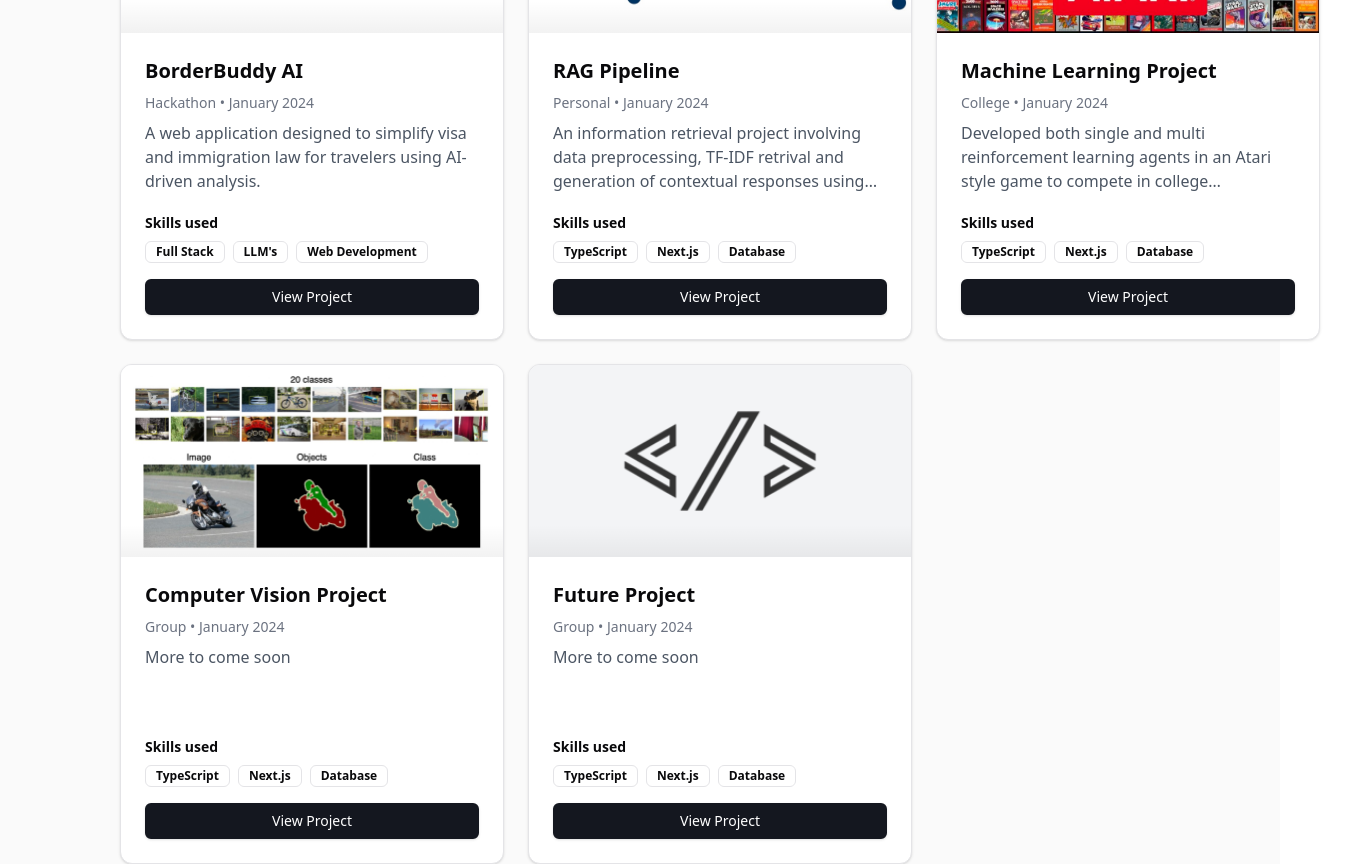
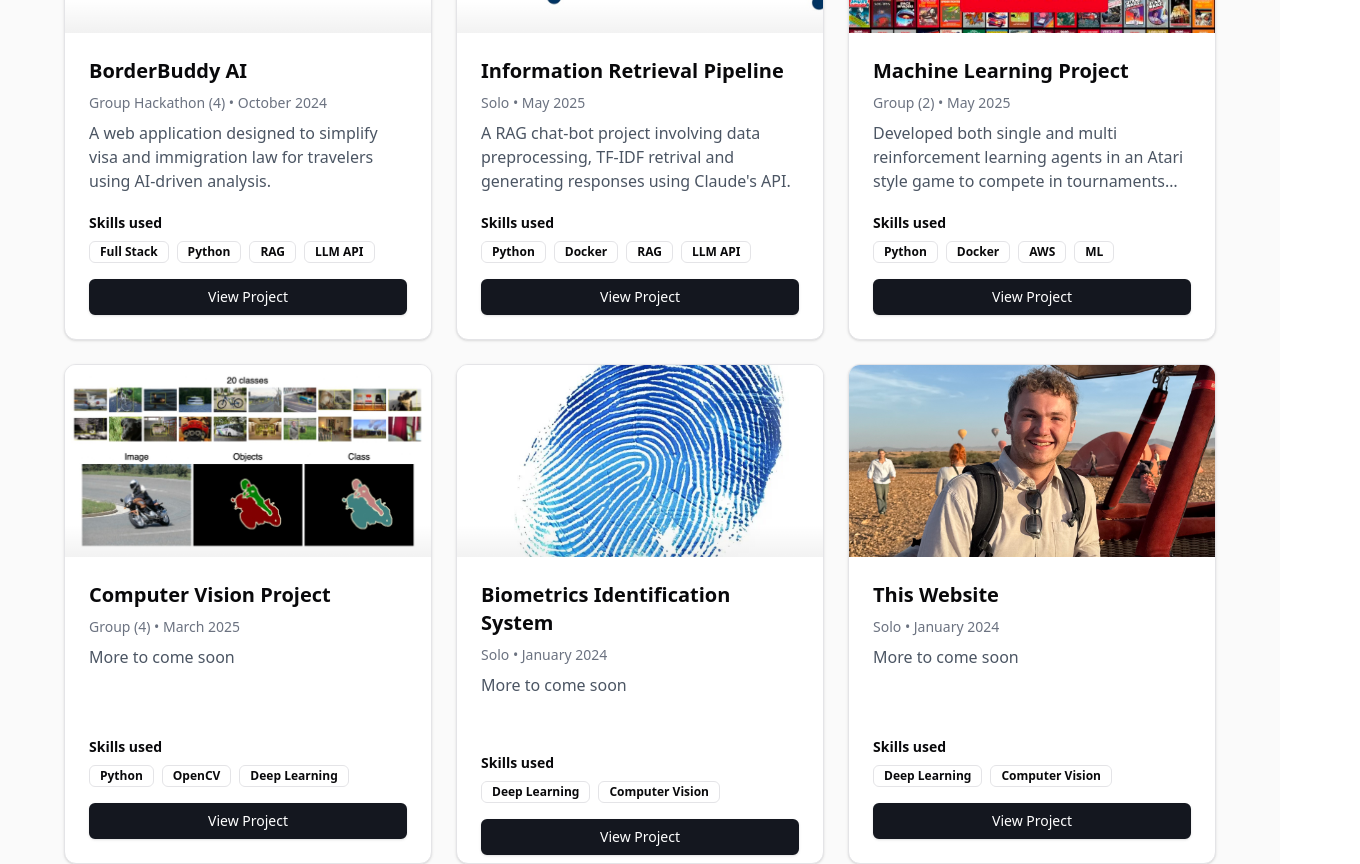
Before and after one commit to Haskins2/personalCV, a Next.js app: page /projects in a window 1280 px wide. Shown: the part 360-1224 px from the top of the page, 1360 px wide, since content can reach past the window. Built offline with nearby package versions, Linux system fonts and the light colour scheme.

Commit message:
added gradient

```diff
--- a/src/app/page.tsx
+++ b/src/app/page.tsx
@@ -107,7 +107,7 @@ export default function Home() {
 
   return (
     <PageTransition>
-      <div className="bg-zinc-50 dark:bg-zinc-900 min-h-screen scroll-smooth">
+      <div className="min-h-screen scroll-smooth bg-gradient-to-b from-white to-zinc-200 dark:from-zinc-900 dark:to-zinc-600">
         <ThemeToggle />
         <div className="container mx-auto px-10 py-8 flex flex-col min-h-screen">
         {/* Breadcrumb */}
--- a/src/app/projects/page.tsx
+++ b/src/app/projects/page.tsx
@@ -25,30 +25,30 @@ const projects: Project[] = [
     title: "BorderBuddy AI",
     description: "A web application designed to simplify visa and immigration law for travelers using AI-driven analysis.",
     imageUrl: "/BorderBuddy_AI.jpg",
-    category: "Hackathon",
-    date: "January 2024",
-    skills: ["Full Stack", "LLM\'s", "Web Development"],
+    category: "Group Hackathon (4)",
+    date: "October 2024",
+    skills: ["Full Stack", "Python", "RAG", "LLM API"],
     link: "https://borderbuddyai.com"
   },
 
   {
     id: 2,
-    title: "RAG Pipeline",
-    description: "An information retrieval project involving data preprocessing, TF-IDF retrival and generation of contextual responses using Claude's API.",
+    title: "Information Retrieval Pipeline",
+    description: "A RAG chat-bot project involving data preprocessing, TF-IDF retrival and generating responses using Claude's API.",
     imageUrl: "/RAG.jpg",
-    category: "Personal",
-    date: "January 2024",
-    skills: ["TypeScript", "Next.js", "Database"],
+    category: "Solo",
+    date: "May 2025",
+    skills: ["Python", "Docker",  "RAG", "LLM API",],
     link: "/projects/future-project"
   },
   {
     id: 3,
     title: "Machine Learning Project",
-    description: "Developed both single and multi reinforcement learning agents in an Atari style game to compete in college tournaments using PPO algorithm.",
+    description: "Developed both single and multi reinforcement learning agents in an Atari style game to compete in tournaments using PPO algorithm.",
     imageUrl: "/atari.jpg",
-    category: "College",
-    date: "January 2024",
-    skills: ["TypeScript", "Next.js", "Database"],
+    category: "Group (2)",
+    date: "May 2025",
+    skills: ["Python", "Docker", "AWS", "ML"],
     link: "/projects/future-project"
   },
   {
@@ -56,19 +56,29 @@ const projects: Project[] = [
     title: "Computer Vision Project",
     description: "More to come soon",
     imageUrl: "/CV_p.jpg",
-    category: "Group",
-    date: "January 2024",
-    skills: ["TypeScript", "Next.js", "Database"],
+    category: "Group (4)",
+    date: "March 2025",
+    skills: ["Python", "OpenCV", "Deep Learning"],
     link: "/projects/future-project"
   },
   {
     id: 5,
-    title: "Future Project",
+    title: "Biometrics Identification System",
     description: "More to come soon",
-    imageUrl: "/images/icon2.png",
-    category: "Group",
+    imageUrl: "/fingerprint.jpeg",
+    category: "Solo",
     date: "January 2024",
-    skills: ["TypeScript", "Next.js", "Database"],
+    skills: ["Deep Learning", "Computer Vision"],
+    link: "/projects/future-project"
+  },
+  {
+    id: 6,
+    title: "This Website",
+    description: "More to come soon",
+    imageUrl: "/headshot.jpeg",
+    category: "Solo",
+    date: "January 2024",
+    skills: ["Deep Learning", "Computer Vision"],
     link: "/projects/future-project"
   },
   // Add more projects as needed
@@ -81,13 +91,13 @@ const ProjectsPage: React.FC = () => {
     <PageTransition>
       <div className="bg-zinc-50 dark:bg-zinc-900 min-h-50">
         <ThemeToggle />
-        <div className="container mx-20 px-10 py-8">
+        <div className="container mx-auto px-6 py-8">
         <div className="mb-8">
           <Breadcrumb items={breadcrumbItems} />
         </div>
 
         <div className="mb-8">
-          <div className="text-left">
+          <div className="text-left max-w-6xl mx-auto">
             <h1 className="text-4xl font-bold mb-3 dark:text-white">My Projects</h1>
             <p className="text-xl text-gray-600 dark:text-gray-300 mb-1">
               A collection of some projects I&apos;ve worked on, from hackathons, college assignments to personal development.
@@ -95,7 +105,7 @@ const ProjectsPage: React.FC = () => {
           </div>
         </div>
 
-        <div className="grid grid-cols-1 md:grid-cols-2 lg:grid-cols-3 gap-6">
+        <div className="grid grid-cols-1 md:grid-cols-2 lg:grid-cols-3 gap-6 max-w-6xl mx-auto">
           {projects.map((project) => (
             <Card key={project.id} className="overflow-hidden hover:shadow-xl transition-shadow duration-300 flex flex-col h-[500px] dark:bg-zinc-800 dark:border-zinc-700">
                               <div className="relative h-48 bg-gray-100 dark:bg-zinc-700 flex-shrink-0">
```
Also changed, not shown: public/fingerprint.jpeg (added).
